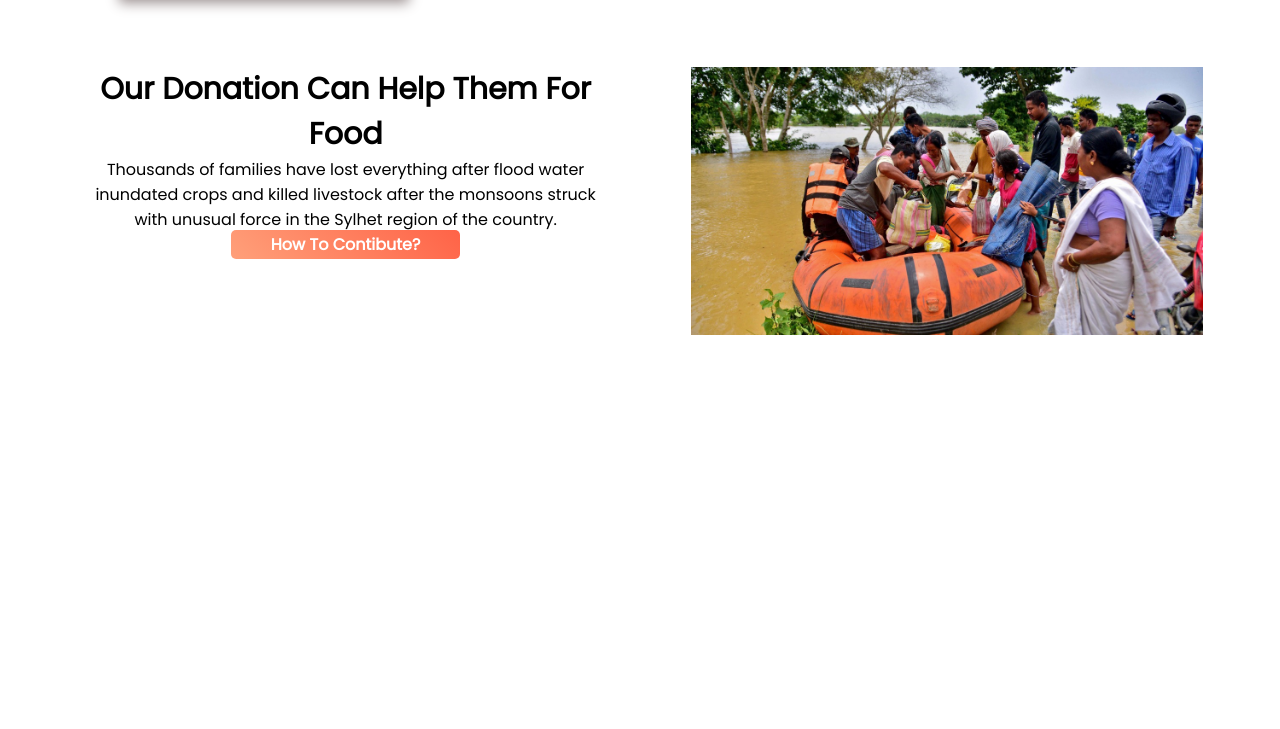
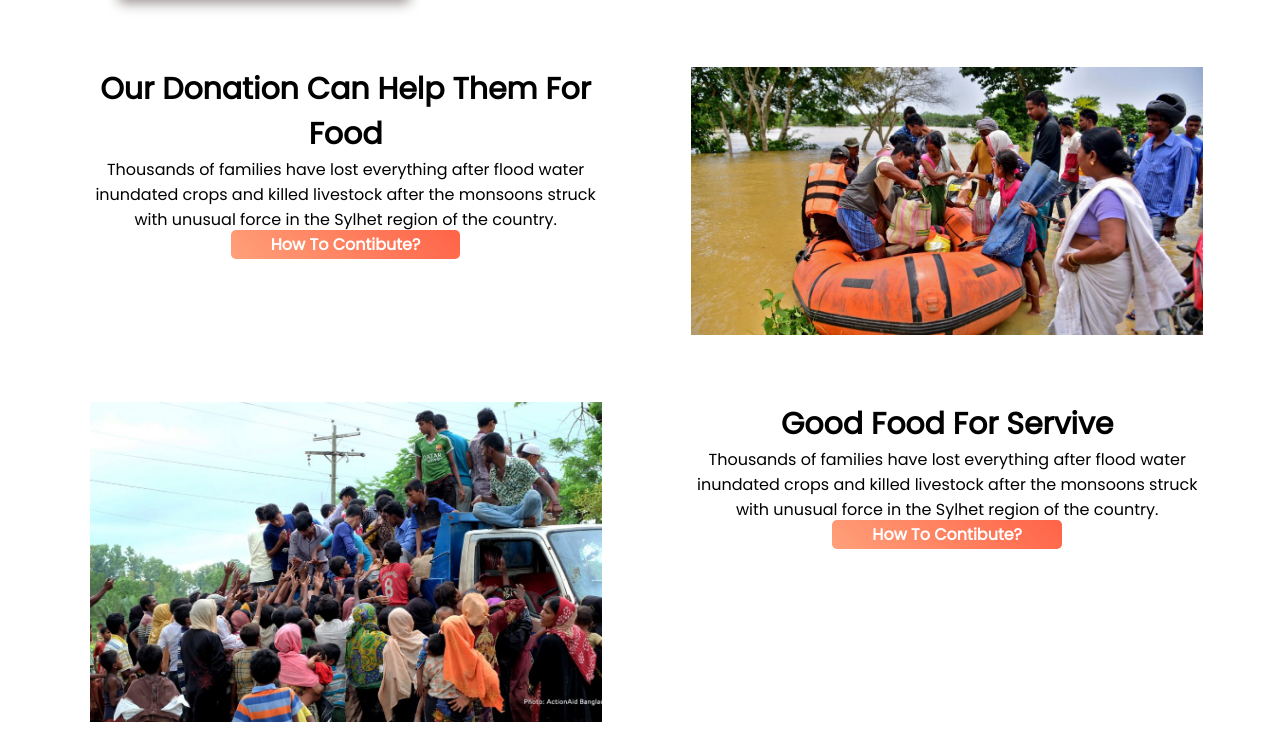
Before and after one commit to ShakiraMorium/Please-Help-The-Needy, a plain HTML site: page index.html in a window 1280 px wide. Shown: the part 1742-2471 px from the top of the page. Before the commit the page ends 2084 px from the top, so only its background shows below. Drawn offline with Linux system fonts and the light colour scheme.

Commit message:
fexiable-container

```diff
--- a/index.html
+++ b/index.html
@@ -101,6 +101,23 @@
 
     </section>
 
+    <section class="fexiable-container">
+
+
+        <div class="half-width">
+            <img src="images/image2.png.jpg" alt="">
+        </div>
+        <div class="half-width">
+            <h1>Good Food For Servive</h1>
+            <p>Thousands of families have lost everything after flood water inundated crops and killed livestock after the monsoons struck with unusual force in the Sylhet region of the country.</p>
+            <a class="link-button" target="_blank" href="https://www.linkedin.com/shakiramorium/">How To Contibute?</a>
+        </div>
+
+
+    </section>
+
+
+
 
 
 </body>
```
